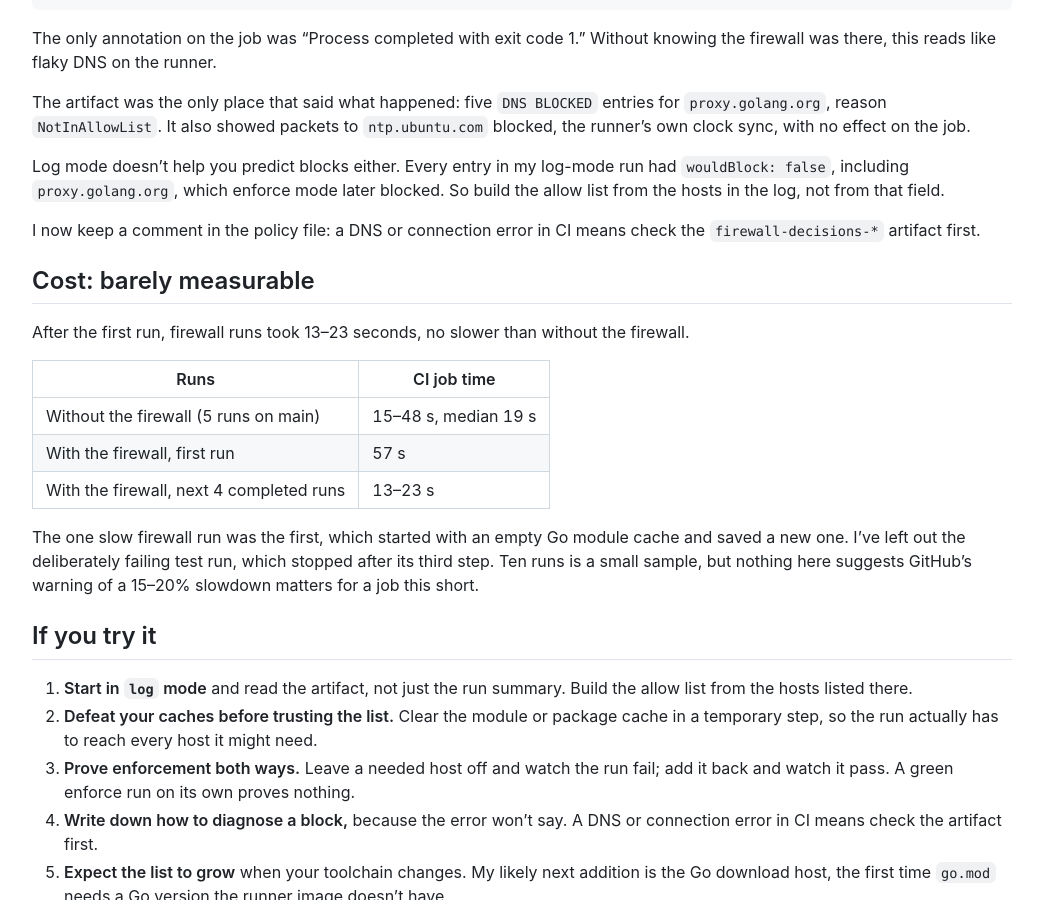
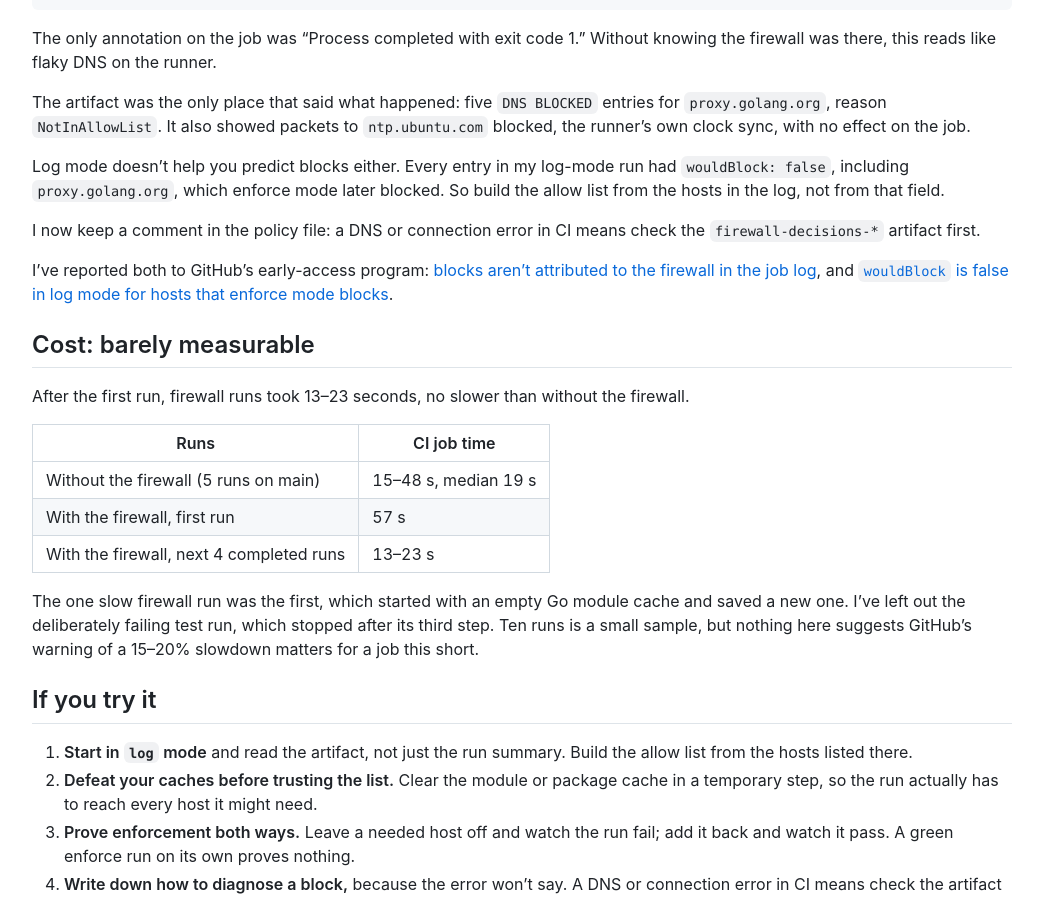
Before and after one commit to jackson-asmith/jacksonsmith.github.io, a Jekyll site: the page built from _posts/2026-11-10-actions-egress-firewall-field-report.md, in a window 1280 px wide and 900 px high, scrolled down 2642 px. Shown: the whole window, without its empty margins (118-1161 px from the left). Built offline with Jekyll 4.4.1, drawn with Linux system fonts in a browser that asks for light colours.

Commit message:
Link the firewall issues reported to GitHub
Co-Authored-By: Claude Opus 5.5 <noreply@anthropic.com>

```diff
--- a/_posts/2026-11-10-actions-egress-firewall-field-report.md
+++ b/_posts/2026-11-10-actions-egress-firewall-field-report.md
@@ -97,6 +97,8 @@ Log mode doesn't help you predict blocks either. Every entry in my log-mode run
 
 I now keep a comment in the policy file: a DNS or connection error in CI means check the `firewall-decisions-*` artifact first.
 
+I've reported both to GitHub's early-access program: [blocks aren't attributed to the firewall in the job log](https://github.com/github-early-access/actions-native-egress-firewall/issues/40), and [`wouldBlock` is false in log mode for hosts that enforce mode blocks](https://github.com/github-early-access/actions-native-egress-firewall/issues/41).
+
 ## Cost: barely measurable
 
 After the first run, firewall runs took 13–23 seconds, no slower than without the firewall.
```
